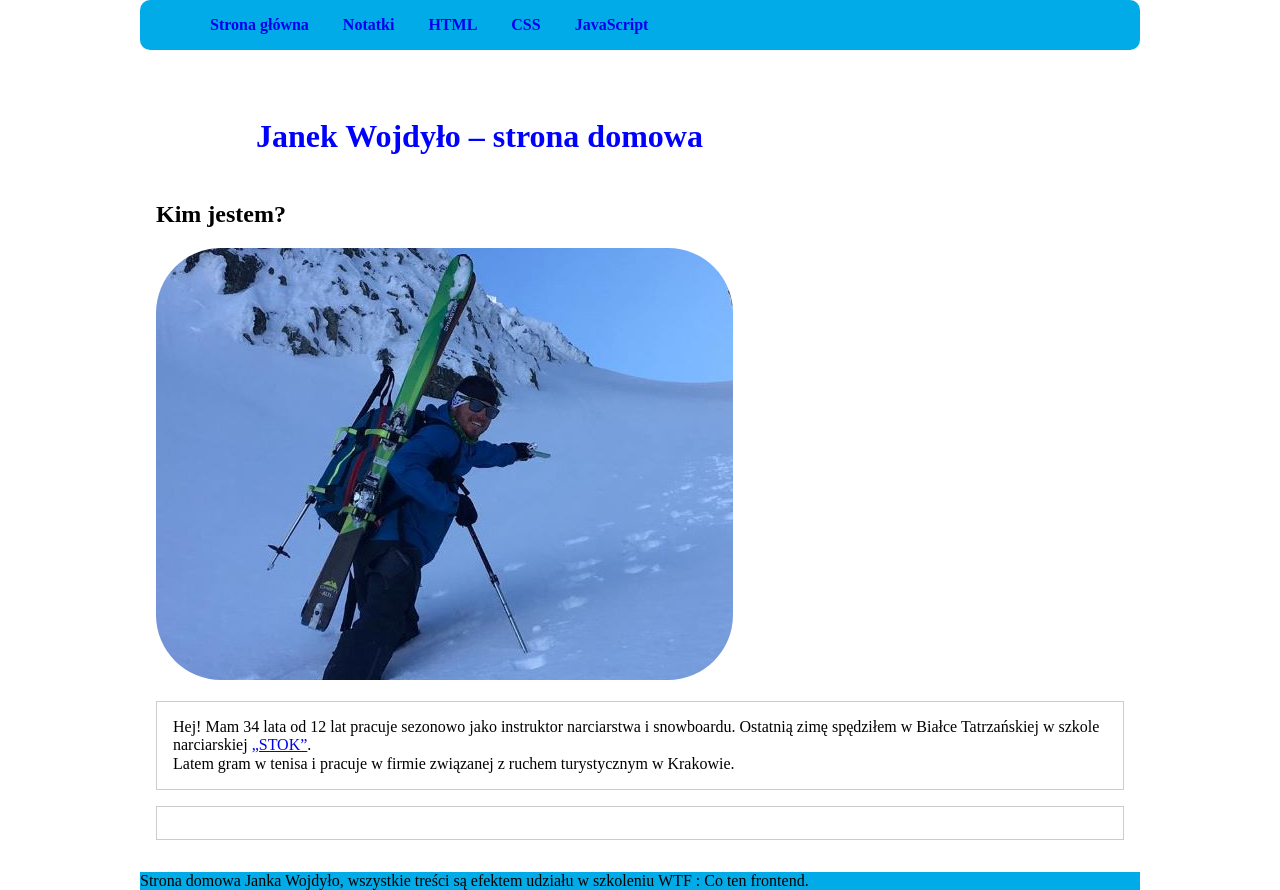
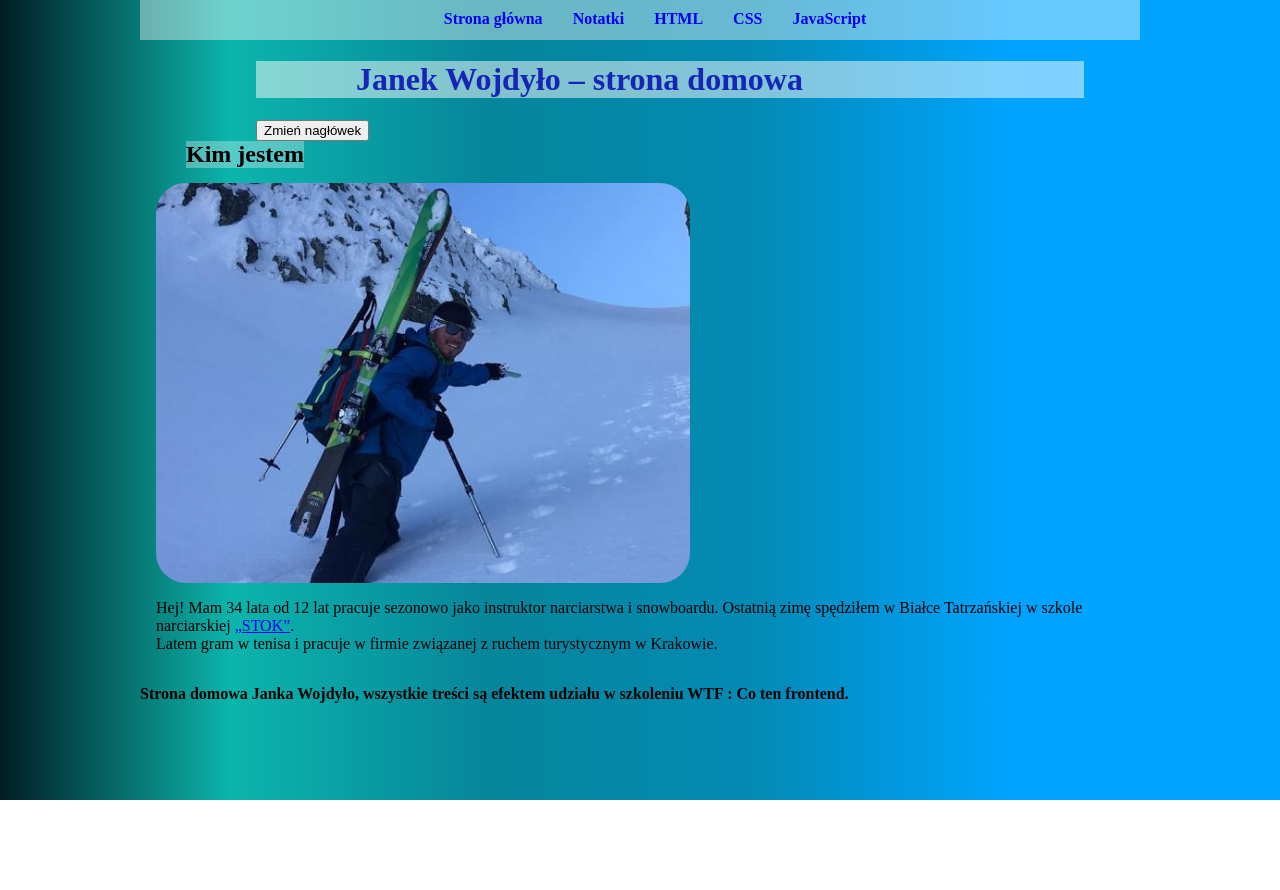
Before and after one commit to janek-wojdylo/Web, a plain HTML site: page indexNew.html in a window 1280 px wide. After the commit the page ends 800 px from the top, so only its background shows below. Drawn offline with Linux system fonts and the light colour scheme.

Commit message:
newhomepage

```diff
--- a/indexNew.html
+++ b/indexNew.html
@@ -4,11 +4,11 @@
     <meta charset="UTF-8" />
     <meta name="viewport" content="width=device-width, initial-scale=1.0" />
     <title>Document</title>
-     <link href="normalize.css" rel="stylesheet" type="text/css" />
+    <link href="ormalize.css" rel="stylesheet" type="text/css" />
     <link href="style.css" rel="stylesheet" type="text/css" />
   </head>
   <body class="body">
-    <header>
+    <header class="header">
       <nav class="navigation">
         <a class="navigation__link" href="indexNew.html">Strona główna</a>
         <a class="navigation__link" href="notatki.html">Notatki</a>
@@ -16,16 +16,20 @@
         <a class="navigation__link" href="CSS.html">CSS</a>
         <a class="navigation__link" href="JS.html">JavaScript</a>
       </nav>
+
     </header>
     <main class="main__title">
-      <header class="header__name">
-        <h1>Janek Wojdyło – strona domowa </h1>
+      <header class="header__name header__name--js">
+        <h1 class="header__name header__name--h1">
+          Janek Wojdyło – strona domowa
+        </h1>
+        <button class="action--js">Zmień nagłówek</button>
       </header>
 
       <section class="section">
-        <h2 class="section__who section__who--js">Kim jestem?</h2>
-        <img class="section__photo" src="JAJAAJA222.jpg" alt="Janek na Zawracie" />
+        <h2 class="section__who"><b>Kim jestem</b></h2>
 
+        <img class="section__photo" src="JAJAAJA222.jpg" alt="janek w gorach" />
         <p class="section__aboutMe">
           Hej! Mam 34 lata od 12 lat pracuje sezonowo jako instruktor
           narciarstwa i snowboardu. Ostatnią zimę spędziłem w Białce
@@ -33,12 +37,13 @@
           <a href="https://szkolastok.pl/">„STOK”</a>. <br />Latem gram w tenisa
           i pracuje w firmie związanej z ruchem turystycznym w Krakowie.
         </p>
-        <p class="section__aboutMe section__aboutMe--js"></p>
       </section>
     </main>
-    <footer>
-      Strona domowa Janka Wojdyło, wszystkie treści są efektem udziału w
-      szkoleniu WTF : Co ten frontend.
+    <footer class="footer">
+      <b
+        >Strona domowa Janka Wojdyło, wszystkie treści są efektem udziału w
+        szkoleniu WTF : Co ten frontend.</b
+      >
     </footer>
     <script src="main.js"></script>
   </body>
--- a/main.js
+++ b/main.js
@@ -1,23 +1,25 @@
-alert();
+console.log(typeof 2);
+console.log(typeof '2');
 
-const name = "Janek";
-const age = 34;
-
-const greet = (age, name) => {
-    console.log(`Hej, nazywam się ${name} i mam ${age}lata`);
-
-const heading = document.querySelector(".section__aboutMe--js");
-
-function greetOld(age, name) {
-  console.log(`Hej, nazywam się ${name} i mam ${age}lata`);
+if ( 2 !=='2' ){
+  console.log('Java to Javascript');
 }
 
-const greet = (age, name) => {
-  console.log(`Hej, nazywam się ${name} i mam ${age}lata`);
-};
-const calculate = (myNumber) => myNumber * 7;
-const myResult = calculate(7);
-console.log(myResult);
+const button = document.querySelector('.action--js');
 
-createContent(".section__aboutMe--js", "Dzień dobry");
-createContent(".section__who--js", "Podmieniony tytuł");
+console.log(button)
+
+button.addEventListener('click',() => {
+  const heading = document.querySelector(".header__name--js");
+  heading.innerHTML = `ahoj hej hej hej`;
+  heading.classList.toggle('klasa-z-js')
+});
+
+
+const hamburger = document.querySelector('.hamburger--js');
+
+hamburger.addEventListener('click',() =>{
+  const nav = document.querySelector('.navigation--js');
+  nav.classList.toggle('navigation--open')
+}
+)
--- a/style.css
+++ b/style.css
@@ -1,3 +1,11 @@
+img {
+  border-radius: 30px;
+  max-width: 500px;
+  max-height: 400px;
+  display: block;
+  max-width: 100%;
+}
+
 html {
   box-sizing: border-box;
 }
@@ -5,50 +13,73 @@ html {
 *, *::before, *:after {
   box-sizing:inherit;
 }
+.header{
+  background: ;
+  min-height: ;
+  position: ;
+  top:0;
+  width:100%;
+}
 
 
 h1 {
-  color: blue;
+  color: rgb(21, 37, 182);
 }
-footer {
-  background: #00abe7;
-}
+
 .body{
+  background: linear-gradient(90deg, rgba(0,29,36,1) 0%, rgba(12,181,172,1) 18%, rgba(6,134,155,1) 38%, rgba(3,138,181,1) 59%, rgba(0,164,255,1) 79%);
   max-width: 1000px;
   margin: 0 auto;
+
+  background-size: cover;
+  background-attachment: local;
+
 }
-.navigation {
-  background: #00abe7;
-  padding: 16px 50px 16px 70px;
-  border-radius: 10px;
-  position: ;
+.navigation{
+  display: flex;
+  justify-content: center;
+  background-color: rgb(255,255,255,0.4);
+  width: auto;
+  height: 40px;
 }
+
+
 .navigation__link {
-  display: inline-block;
-  margin-right: 30px;
-  text-decoration: none;
-  font-weight: bold;
+
+  margin-left: 30px;
+      margin-top: 10px;
+      text-decoration: none;
+      font-weight: bold;
 }
 
 .main__title {
- padding: 16px;
+ padding:0 16px 16px 16px;
+ margin:auto;
 }
 
 .header__name {
-  padding: 30px 40px 5px 100px;
+  padding: 0px 40px 0px 100px;
+  }
+.header__name--h1{
+  background: rgb(255,255,255,0.5);
 
 }
 
+.section {
+  display: inline ;
+  ;
 }
 .section__who {
-  margin: 16px;
+  color: black;
+  margin: 0px 820px 15px 30px;
+  background: rgb(255,255,255,0.3);
 }
-.section__photo {
-  border-radius: 65px;
 }
+
 .section__aboutMe{
     padding :16px;
-    border: 1px #ccc solid
+    border: 1px #ccc solid;
+    background-color: rgb(255,255,255,0.6);
 }
 
 .notes__Week {
@@ -57,10 +88,25 @@ footer {
 }
 .kalendarz {
   margin: 40px 40px 0 40px;
+  border-radius: 20px;
+  background: rgb(255,255,255,0.3);
+  max-height: 200px;
 }
 .notes {
   padding: 0 30px 0 100px;
   display: ;
+}
+.notes__body{
+  background: linear-gradient(90deg, rgba(0,29,36,1) 0%, rgba(12,181,172,1) 18%, rgba(6,134,155,1) 38%, rgba(3,138,181,1) 59%, rgba(0,164,255,1) 79%);
+}
+.notes__footer{
+  background: rgb(255,255,255,0.8);
+
+  color: #03188d;
+  display: flex;
+}
+.notes__main {
+  display: flex;
 }
 .notes__text {
   margin-left: 40px;
@@ -68,16 +114,7 @@ footer {
   border: 1px #ccc solid;
   padding: 16px
 }
-.mainHTML {
-  height: 400px
+
+.klasa-z-js {
+  background: blue;
 }
-.sectionHTML {
-
-}
-.sectionHTML__h2{
-  padding: 60px 60px 0 60px
-}
-.bodyHTML{
-  max-width: 600px;
-    margin: auto;
-}
--- /dev/null
+++ b/styleHTML-JS-CSS.css
@@ -0,0 +1,37 @@
+html {
+    box-sizing: border-box;
+  }
+
+  *, *::before, *:after {
+    box-sizing:inherit;
+  }
+
+  .navigation {
+      display: flex;
+      justify-content: center;
+      background-color: rgb(255,255,255,0.4);
+      width: auto;
+      height: 40px;
+  }
+  .navigation__link{
+      margin-left: 30px;
+      margin-top: 10px;
+      text-decoration: none;
+      font-weight: bold;
+  }
+
+  .body{
+    background: linear-gradient(90deg, rgba(0,29,36,1) 0%, rgba(12,181,172,1) 18%, rgba(6,134,155,1) 38%, rgba(3,138,181,1) 59%, rgba(0,164,255,1) 79%);
+    height: auto;
+  }
+  .main{
+    display: flex;
+    justify-content: center;
+  }
+  .footer{
+    display: ;
+    flex-direction: ;
+    justify-content: center;
+    background-color: rgb(255,255,255,0.4);
+    align-items: ;
+  }
```
Also changed, not shown: CSS.html (+7 -4 lines), HTML.html (+20 -18 lines), JS.html (+4 -4 lines), notatki.html (+5 -3 lines), html.jpg (added), 1 other file.
